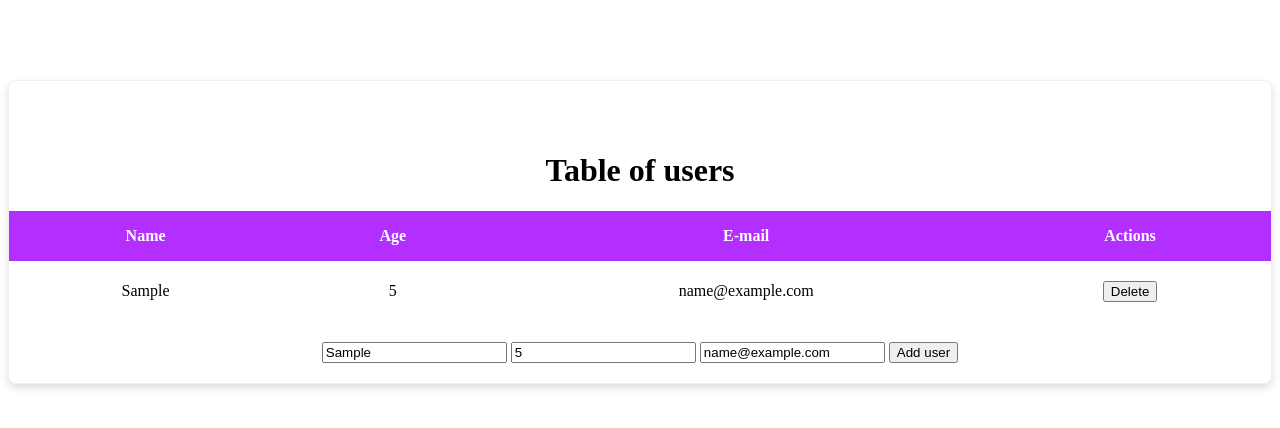
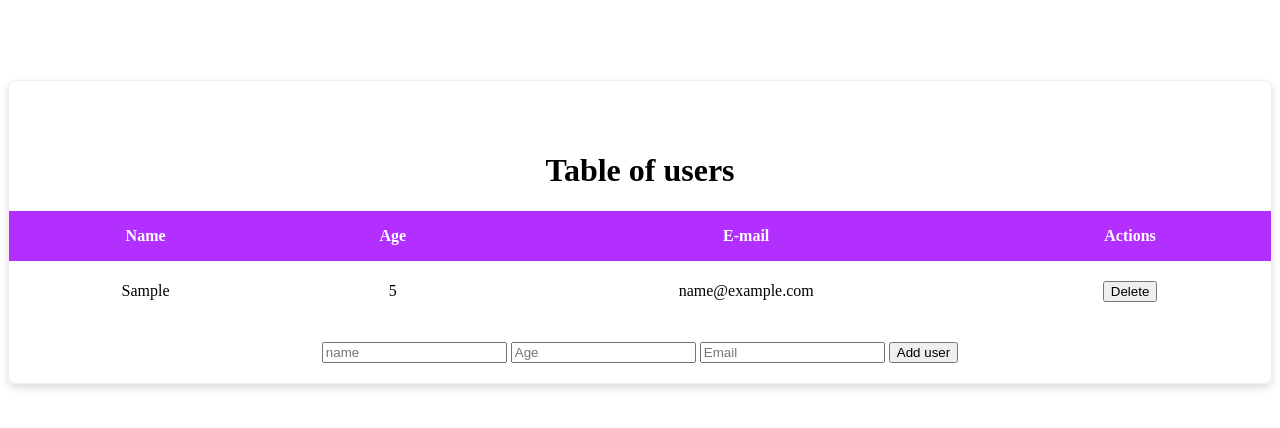
Before and after one commit to Eman-Aggan/jstasks, a plain HTML site: page task10.html in a window 1280 px wide. Both pictures are taken after typing "Sample", "5", "name@example.com" into the empty fields and a click on the input "Add user". Drawn offline with Linux system fonts and the light colour scheme.

Commit message:
fix: clear input fields after adding a user to the table cause we are preventing default

```diff
--- a/task10.html
+++ b/task10.html
@@ -71,6 +71,9 @@
         submit.onclick = function(event) {
         event.preventDefault();
         addUser(name.value, Age.value, mail.value);
+         name.value ="";
+        Age.value ="";
+        mail.value ="";
 
 };
 
@@ -100,11 +103,15 @@
             tr.remove();
         };
 
+
+
         tr.appendChild(tdName);
         tr.appendChild(tdAge);
         tr.appendChild(tdmail);
         tr.appendChild(deleteBtn)
         table.appendChild(tr);
+
+
           deleteBtn.style.cssText = "margin:20px ; display: in-line";
 
 }
```
